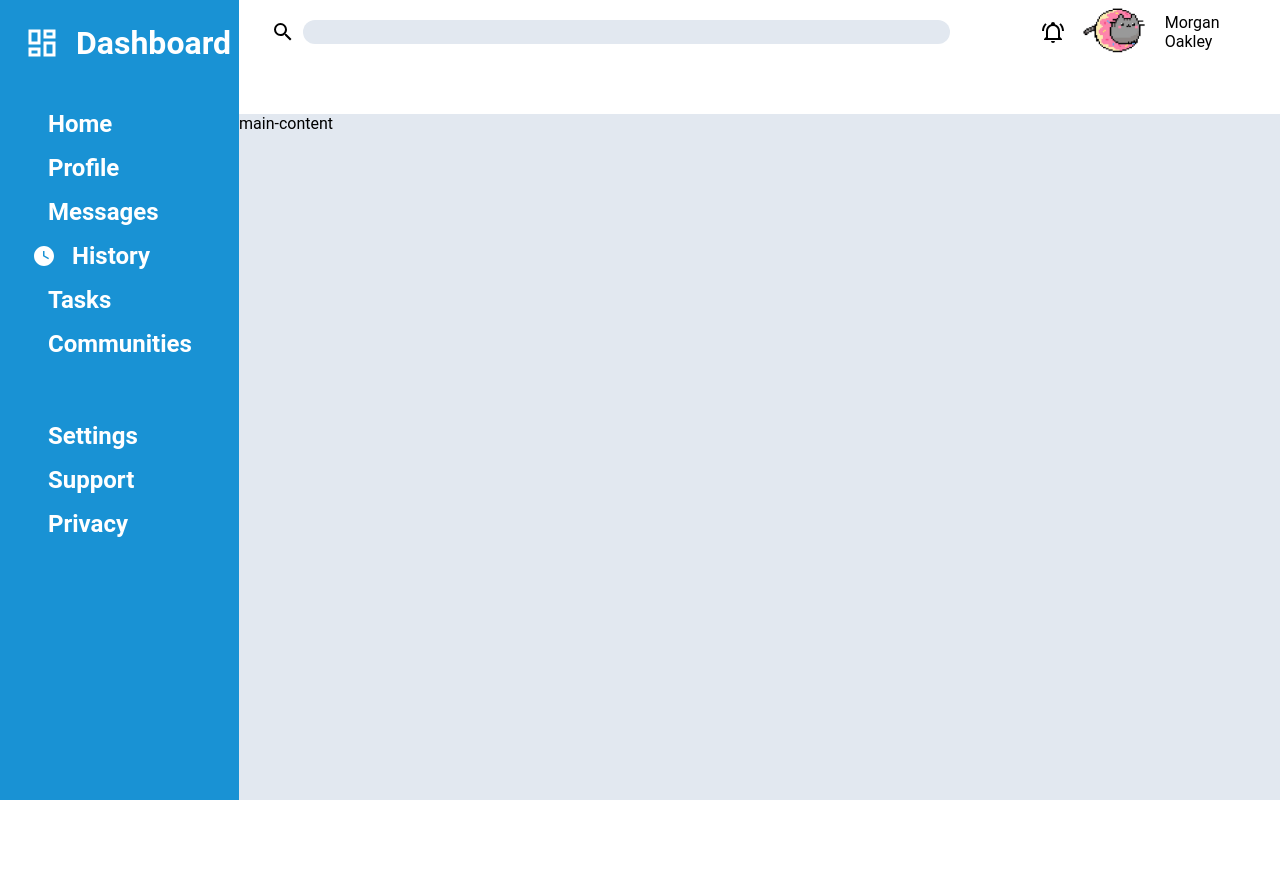
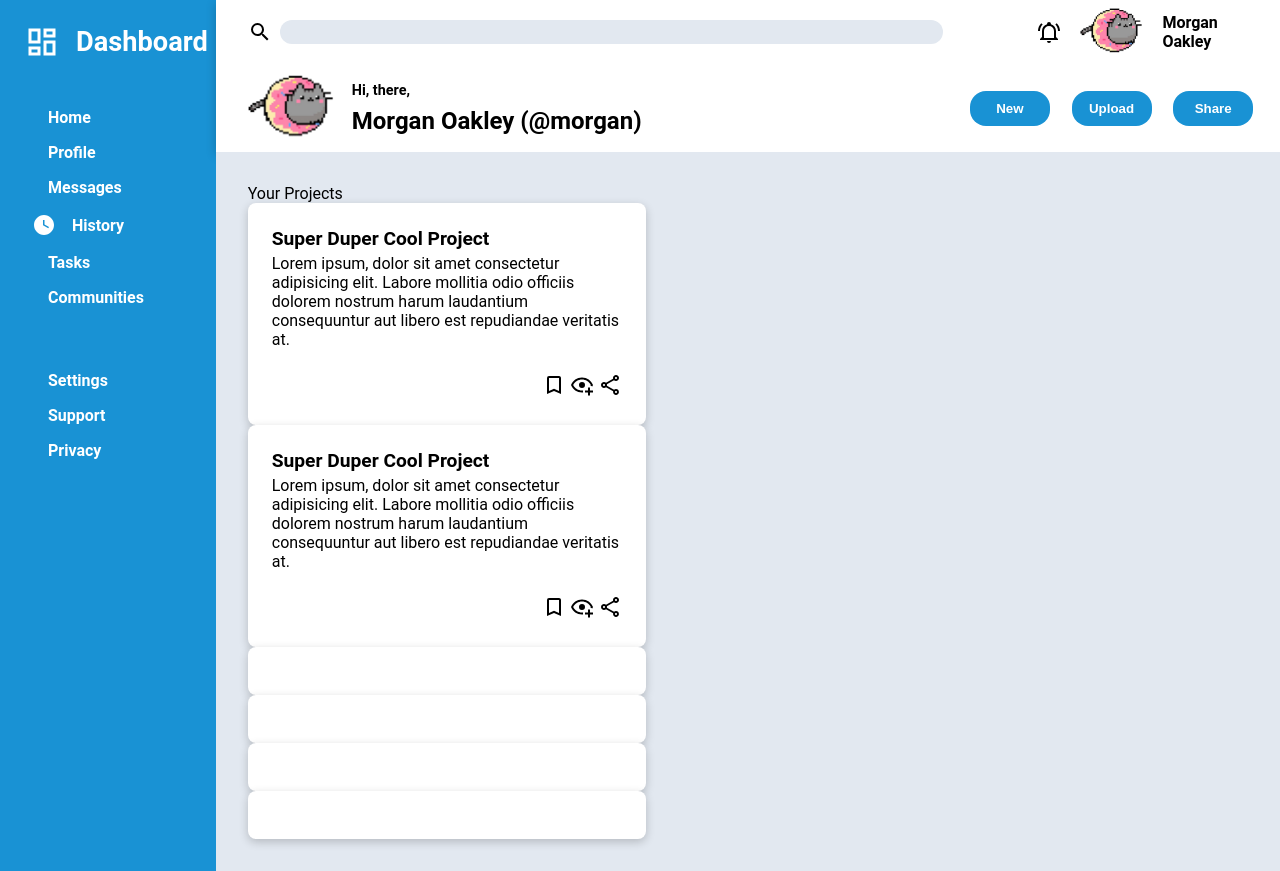
Before and after one commit to filipryznar/Admin-Dashboard, a plain HTML site: page index.html in a window 1280 px wide. Before the commit the page ends 800 px from the top, so only its background shows below. Drawn offline with Linux system fonts and the light colour scheme; files whose address does not match are found by name.

Commit message:
start on main content grid and card style

```diff
--- a/index.html
+++ b/index.html
@@ -93,10 +93,59 @@
           />
           <div class="user-name">Morgan Oakley</div>
         </div>
-        <div class="bottom-header"></div>
+        <div class="bottom-header">
+          <div class="greet">
+            <img
+              class="profile-pic-large"
+              src="Assets/png-transparent-nyan-cat-donuts-pusheen-pixel-art-cat-animals-magenta-nyan-thumbnail-removebg-preview.png"
+              alt=""
+            />
+            <div class="name-text">
+              <p>Hi, there,</p>
+              <p class="big-name">Morgan Oakley (@morgan)</p>
+            </div>
+          </div>
+          <button>New</button><button>Upload</button><button>Share</button>
+        </div>
       </div>
 
-      <div class="main-content">main-content</div>
+      <div class="main-content">
+        <div class="your-projects">
+          <div class="head">Your Projects</div>
+          <div class="card">
+            <p class="title">Super Duper Cool Project</p>
+            <p>
+              Lorem ipsum, dolor sit amet consectetur adipisicing elit. Labore
+              mollitia odio officiis dolorem nostrum harum laudantium
+              consequuntur aut libero est repudiandae veritatis at.
+            </p>
+            <div class="icons">
+              <img src="Assets/bookmark-outline-custom.png" alt="" />
+              <img src="Assets/eye-plus-outline-custom.png" alt="" />
+              <img src="Assets/share-variant-outline-custom (1).png" alt="" />
+            </div>
+          </div>
+          <div class="card">
+            <p class="title">Super Duper Cool Project</p>
+            <p>
+              Lorem ipsum, dolor sit amet consectetur adipisicing elit. Labore
+              mollitia odio officiis dolorem nostrum harum laudantium
+              consequuntur aut libero est repudiandae veritatis at.
+            </p>
+            <div class="icons">
+              <img src="Assets/bookmark-outline-custom.png" alt="" />
+              <img src="Assets/eye-plus-outline-custom.png" alt="" />
+              <img src="Assets/share-variant-outline-custom (1).png" alt="" />
+            </div>
+          </div>
+          <div class="card"></div>
+          <div class="card"></div>
+          <div class="card"></div>
+          <div class="card"></div>
+        </div>
+        <div class="announcements"></div>
+        <div class="trending"></div>
+      </div>
     </div>
   </body>
 </html>
--- a/style.css
+++ b/style.css
@@ -17,7 +17,7 @@ body {
   display: grid;
   align-content: start;
   gap: 3rem;
-  font-size: 2rem;
+  font-size: 1.7rem;
   color: #ffffff;
   font-weight: bold;
   padding-right: 0.5rem;
@@ -25,6 +25,7 @@ body {
 .header {
   background-color: #ffffff;
   grid-area: 1/2/ 2/3;
+  box-shadow: 0 3px 10px rgb(0 0 0 / 0.2);
 }
 .main-content {
   background-color: #e2e8f0;
@@ -45,6 +46,7 @@ body {
   justify-content: start;
   align-items: center;
   gap: 1rem;
+  font-size: 1rem;
 }
 .logo-container {
   display: grid;
@@ -78,9 +80,6 @@ body {
 
 .search {
   display: flex;
-  /* grid-auto-flow: column;
-  justify-content: start;
-  align-items: center; */
   gap: 0.5rem;
   padding-right: 1rem;
 }
@@ -99,4 +98,73 @@ body {
 }
 .user-name {
   justify-self: start;
+  font-weight: bold;
 }
+
+.bottom-header {
+  display: grid;
+  grid-template-rows: 1fr;
+  grid-template-columns: 7fr 1fr 1fr 1fr;
+  align-items: center;
+  padding-left: 2rem;
+  padding-right: 1rem;
+}
+
+.profile-pic-large {
+  width: 5.5rem;
+}
+
+button {
+  background-color: #1992d4;
+  border-radius: 16px;
+  border: none;
+  color: #ffffff;
+  padding: 10px;
+  width: 5rem;
+  justify-self: center;
+  font-weight: bold;
+}
+.greet {
+  display: flex;
+  gap: 1rem;
+}
+.name-text {
+  font-weight: bold;
+  font-size: 0.9rem;
+  display: grid;
+  align-content: center;
+  gap: 0.5rem;
+}
+.name-text p {
+  margin-block: 0px;
+}
+.big-name {
+  font-size: 1.5rem;
+}
+
+.main-content {
+  display: grid;
+  padding: 2rem;
+  grid-template-columns: repeat(auto-fit, minmax(350px, 1fr));
+}
+.card {
+  width: 350px;
+  padding: 1.5rem;
+  border-radius: 8px;
+  background-color: #ffffff;
+  box-shadow: 0 3px 10px rgb(0 0 0 / 0.2);
+  display: grid;
+}
+.icons {
+  justify-self: end;
+  margin-top: 1.5rem;
+}
+.card p {
+  margin: 0px;
+}
+
+.title {
+  font-weight: bold;
+  font-size: 1.2rem;
+  padding-bottom: 4px;
+}
```
Also changed, not shown: Assets/bookmark-outline-custom.png (added), Assets/eye-plus-outline-custom.png (added), Assets/share-variant-outline-custom (1).png (added).
